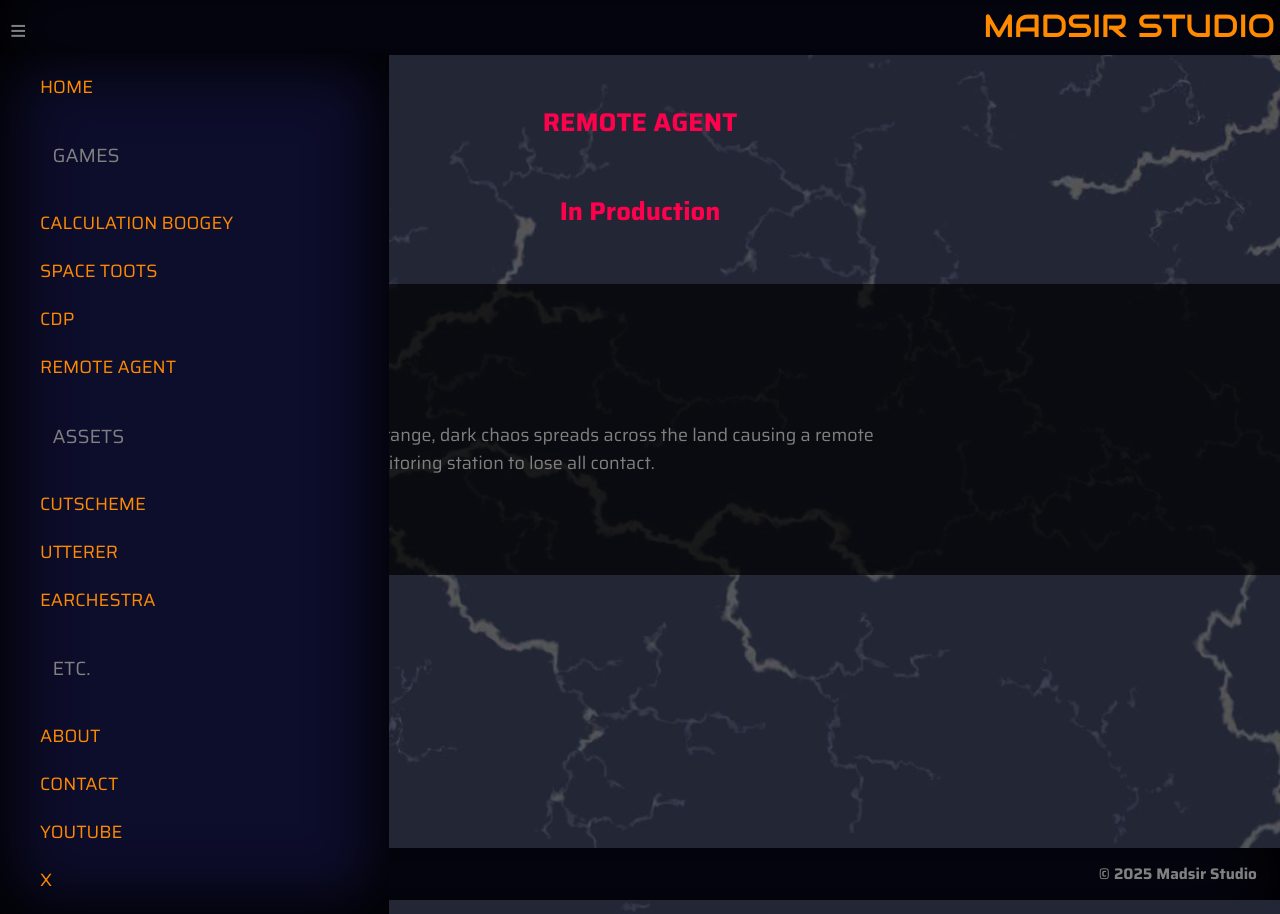
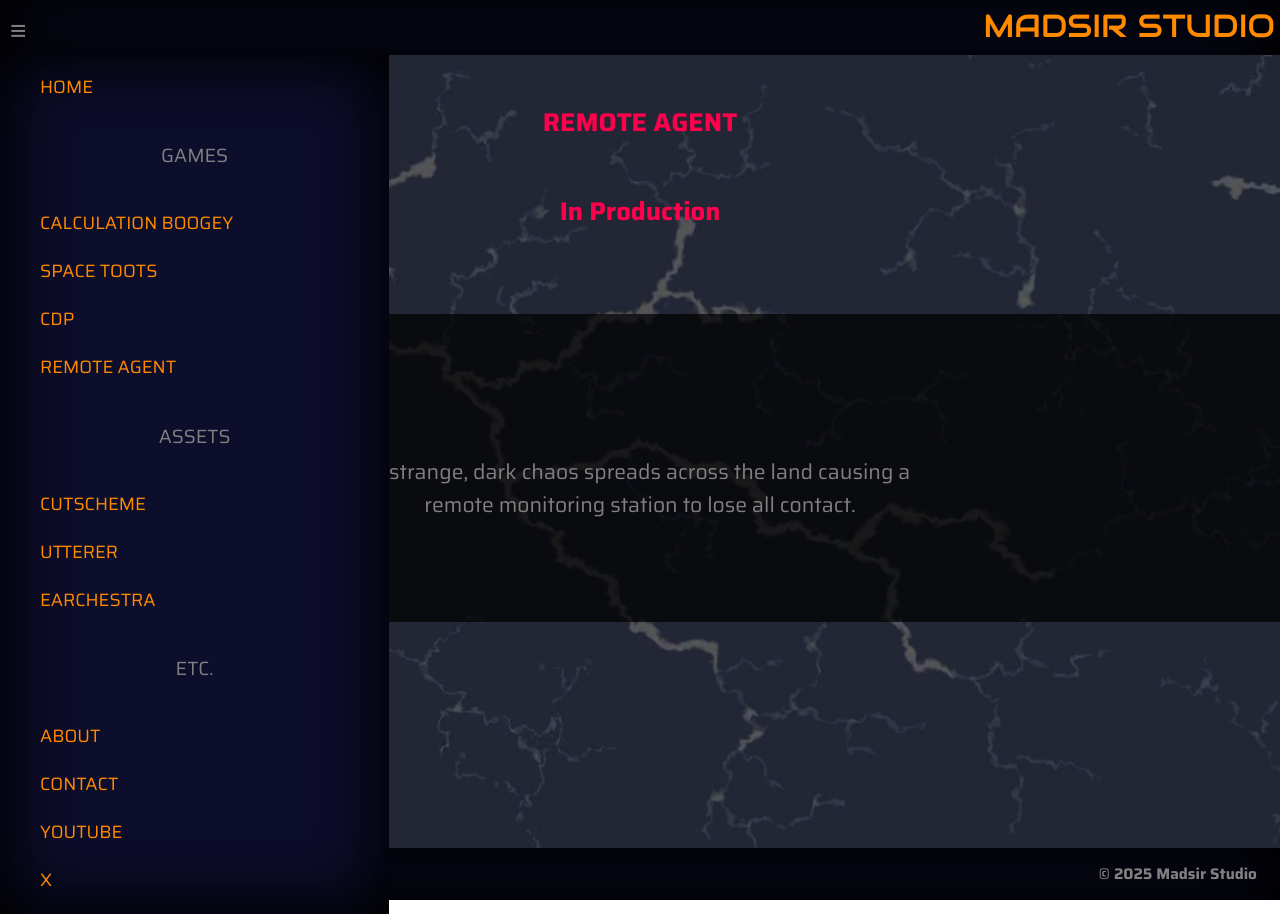
Before and after one commit to Madsir/madsirstudio.github.io, a Jekyll site: the page built from remoteagent/index.html, in a window 1280 px wide. Built offline with Jekyll 4.4.1, drawn with Linux system fonts in a browser that asks for light colours.

Commit message:
Update index.html

```diff
--- a/remoteagent/index.html
+++ b/remoteagent/index.html
@@ -28,7 +28,8 @@
   color: #FF004C;
 }
 p {
-  font-size: 1.4em;
+  font-size: 1.65em;
+  text-align: center;
   margin-left: 5%;
   margin-right: 5%;
 }
@@ -146,6 +147,11 @@
 		<h1> In Production</h1>
 		<br>
 	</div>
+	<br>
+	<br>
+	<div class="center">
+		<im src="/Assets/coverArt.png" style="width:50%">
+	</div>
 	<div class="centerdiv">
 	<br><br><br><br><br><br>
 		<div class="around">
```
